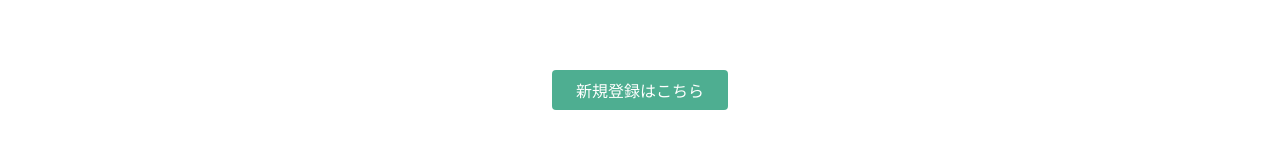
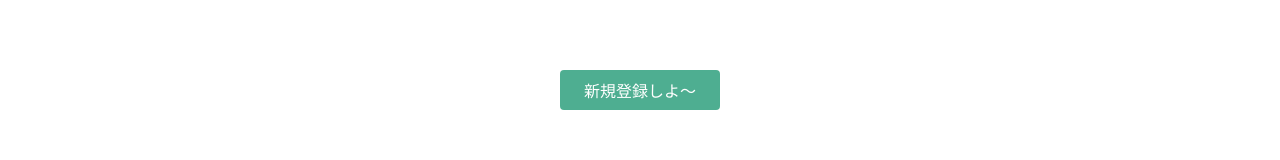
Before and after one commit to uiwoka/uiwoka.github.io, a plain HTML site: page index.html in a window 1280 px wide. Shown: the part 362-522 px from the top of the page. Drawn offline with Linux system fonts and the light colour scheme.

Commit message:
Update index.html

```diff
--- a/index.html
+++ b/index.html
@@ -26,7 +26,7 @@
       <h1>LEARN TO CODE.<br>LEARN TO BE CREATIVE.</h1>
       <p>Progateはオンラインプログラミング学習サービスです。<br>初心者にもやさしいスライドとレッスンで、ウェブサービスを作りながらプログラミングを学んでいきましょう。</p>
       <div class="btn-wrapper">
-        <a href="#" class="btn signup">新規登録はこちら</a>
+        <a href="#" class="btn signup">新規登録しよ～</a>
         <p>or</p>
         <a href="#" class="btn facebook"><span class="fa fa-facebook"></span>Facebookで登録</a>
         <a href="#" class="btn twitter"><span class="fa fa-twitter"></span>Twitterで登録</a>
```
